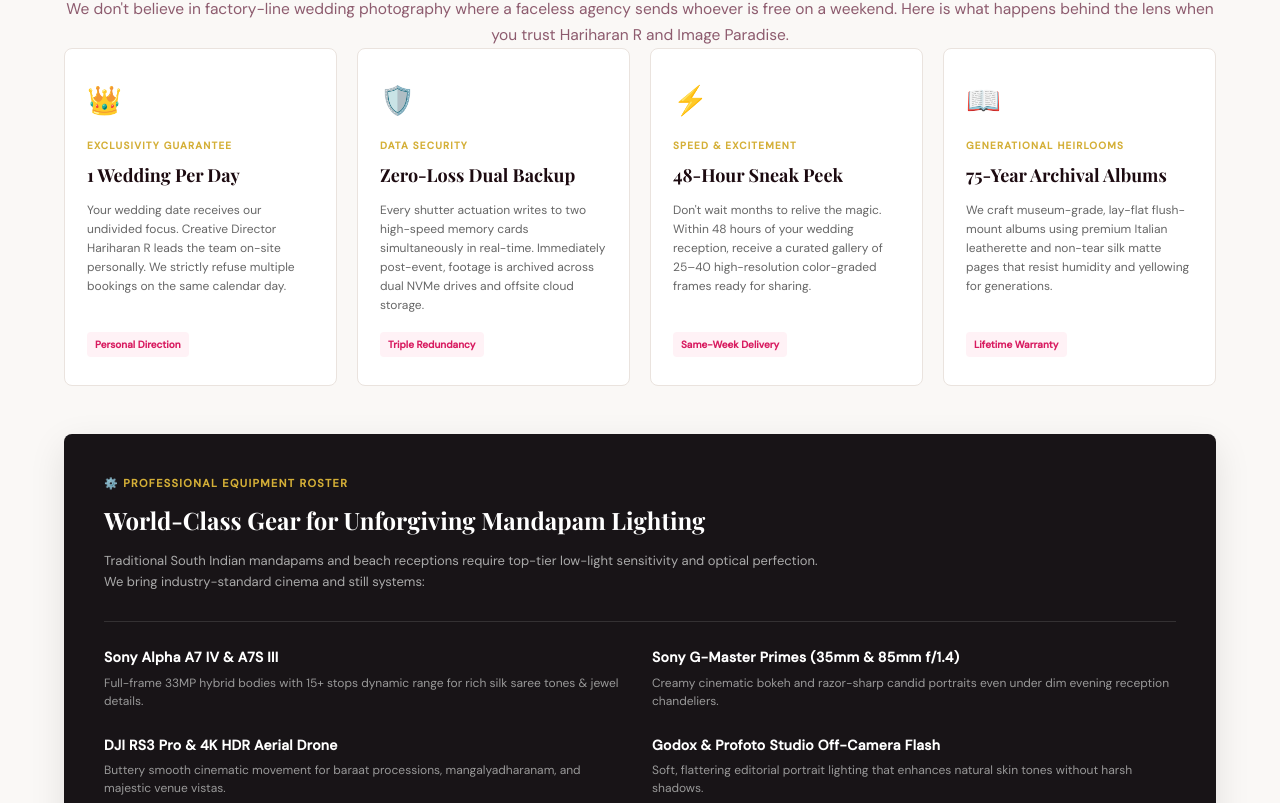
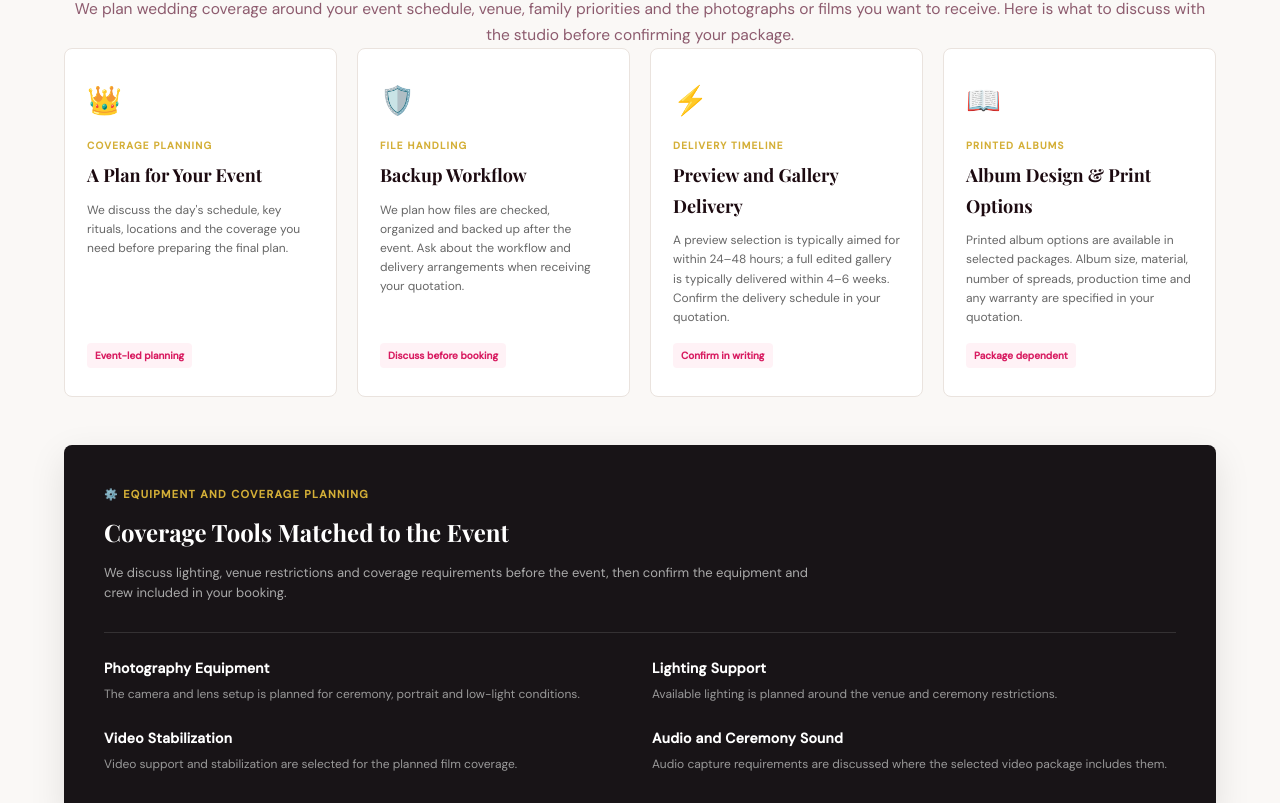
Before and after one commit to harishhs143hs-code/Image-Paradise-Photography, a React (Vite) app: page / in a window 1280 px wide. Shown: the part 9376-10179 px from the top of the page. Built offline with nearby package versions, Linux system fonts and the light colour scheme; a web font is replaced by a local one.

Commit message:
content: remove unverified production and equipment guarantees

```diff
--- a/src/components/CraftPromise.tsx
+++ b/src/components/CraftPromise.tsx
@@ -15,10 +15,10 @@
             The Director's Commitment
           </div>
           <h2 id="craft-heading">
-            The Craft, The Gear &amp; <em>Our Sacred Promise</em>
+            The Craft, The Details &amp; <em>Our Approach</em>
           </h2>
           <p>
-            We don't believe in factory-line wedding photography where a faceless agency sends whoever is free on a weekend. Here is what happens behind the lens when you trust Hariharan R and Image Paradise.
+            We plan wedding coverage around your event schedule, venue, family priorities and the photographs or films you want to receive. Here is what to discuss with the studio before confirming your package.
           </p>
         </header>
 
@@ -26,71 +26,71 @@
         <div className="craft-pillars-grid">
           <div className="craft-card">
             <div className="craft-card-icon">👑</div>
-            <div className="craft-kicker">Exclusivity Guarantee</div>
-            <h3>1 Wedding Per Day</h3>
+            <div className="craft-kicker">Coverage Planning</div>
+            <h3>A Plan for Your Event</h3>
             <p>
-              Your wedding date receives our undivided focus. Creative Director Hariharan R leads the team on-site personally. We strictly refuse multiple bookings on the same calendar day.
+              We discuss the day's schedule, key rituals, locations and the coverage you need before preparing the final plan.
             </p>
-            <div className="craft-tag">Personal Direction</div>
+            <div className="craft-tag">Event-led planning</div>
           </div>
 
           <div className="craft-card">
             <div className="craft-card-icon">🛡️</div>
-            <div className="craft-kicker">Data Security</div>
-            <h3>Zero-Loss Dual Backup</h3>
+            <div className="craft-kicker">File Handling</div>
+            <h3>Backup Workflow</h3>
             <p>
-              Every shutter actuation writes to two high-speed memory cards simultaneously in real-time. Immediately post-event, footage is archived across dual NVMe drives and offsite cloud storage.
+              We plan how files are checked, organized and backed up after the event. Ask about the workflow and delivery arrangements when receiving your quotation.
             </p>
-            <div className="craft-tag">Triple Redundancy</div>
+            <div className="craft-tag">Discuss before booking</div>
           </div>
 
           <div className="craft-card">
             <div className="craft-card-icon">⚡</div>
-            <div className="craft-kicker">Speed &amp; Excitement</div>
-            <h3>48-Hour Sneak Peek</h3>
+            <div className="craft-kicker">Delivery Timeline</div>
+            <h3>Preview and Gallery Delivery</h3>
             <p>
-              Don't wait months to relive the magic. Within 48 hours of your wedding reception, receive a curated gallery of 25–40 high-resolution color-graded frames ready for sharing.
+              A preview selection is typically aimed for within 24–48 hours; a full edited gallery is typically delivered within 4–6 weeks. Confirm the delivery schedule in your quotation.
             </p>
-            <div className="craft-tag">Same-Week Delivery</div>
+            <div className="craft-tag">Confirm in writing</div>
           </div>
 
           <div className="craft-card">
             <div className="craft-card-icon">📖</div>
-            <div className="craft-kicker">Generational Heirlooms</div>
-            <h3>75-Year Archival Albums</h3>
+            <div className="craft-kicker">Printed Albums</div>
+            <h3>Album Design &amp; Print Options</h3>
             <p>
-              We craft museum-grade, lay-flat flush-mount albums using premium Italian leatherette and non-tear silk matte pages that resist humidity and yellowing for generations.
+              Printed album options are available in selected packages. Album size, material, number of spreads, production time and any warranty are specified in your quotation.
             </p>
-            <div className="craft-tag">Lifetime Warranty</div>
+            <div className="craft-tag">Package dependent</div>
           </div>
         </div>
 
         {/* Studio Equipment Transparency Box */}
         <div className="gear-transparency-box">
           <div className="gear-header">
-            <div className="gear-badge">⚙️ Professional Equipment Roster</div>
-            <h3>World-Class Gear for Unforgiving Mandapam Lighting</h3>
+            <div className="gear-badge">⚙️ Equipment and Coverage Planning</div>
+            <h3>Coverage Tools Matched to the Event</h3>
             <p>
-              Traditional South Indian mandapams and beach receptions require top-tier low-light sensitivity and optical perfection. We bring industry-standard cinema and still systems:
+              We discuss lighting, venue restrictions and coverage requirements before the event, then confirm the equipment and crew included in your booking.
             </p>
           </div>
 
           <div className="gear-items-grid">
             <div className="gear-item">
-              <strong>Sony Alpha A7 IV &amp; A7S III</strong>
-              <span>Full-frame 33MP hybrid bodies with 15+ stops dynamic range for rich silk saree tones &amp; jewel details.</span>
+              <strong>Photography Equipment</strong>
+              <span>The camera and lens setup is planned for ceremony, portrait and low-light conditions.</span>
             </div>
             <div className="gear-item">
-              <strong>Sony G-Master Primes (35mm &amp; 85mm f/1.4)</strong>
-              <span>Creamy cinematic bokeh and razor-sharp candid portraits even under dim evening reception chandeliers.</span>
+              <strong>Lighting Support</strong>
+              <span>Available lighting is planned around the venue and ceremony restrictions.</span>
             </div>
             <div className="gear-item">
-              <strong>DJI RS3 Pro &amp; 4K HDR Aerial Drone</strong>
-              <span>Buttery smooth cinematic movement for baraat processions, mangalyadharanam, and majestic venue vistas.</span>
+              <strong>Video Stabilization</strong>
+              <span>Video support and stabilization are selected for the planned film coverage.</span>
             </div>
             <div className="gear-item">
-              <strong>Godox &amp; Profoto Studio Off-Camera Flash</strong>
-              <span>Soft, flattering editorial portrait lighting that enhances natural skin tones without harsh shadows.</span>
+              <strong>Audio and Ceremony Sound</strong>
+              <span>Audio capture requirements are discussed where the selected video package includes them.</span>
             </div>
           </div>
         </div>
```
